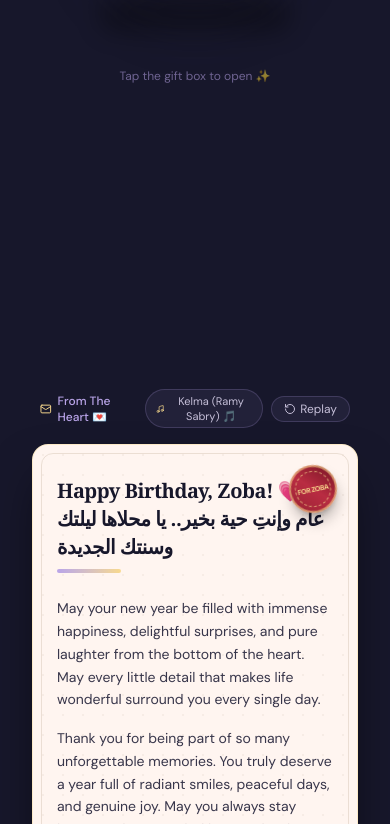
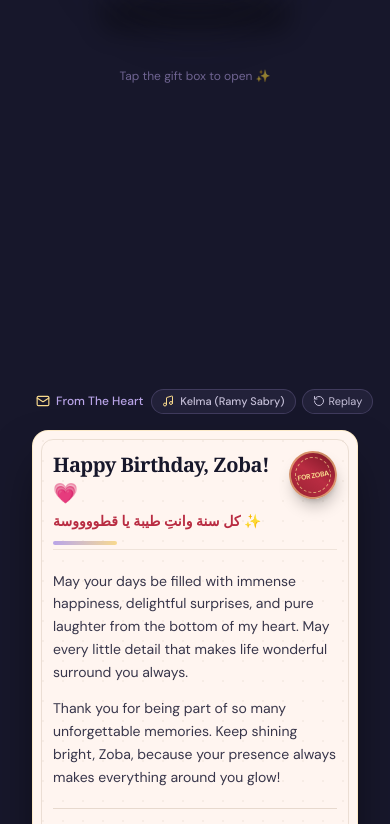
Before and after one commit to Khaledm21/zoba-birthday, a React (Vite) app: page / in a window 390 px wide. Shown: the part 1176-2000 px from the top of the page. Built offline with nearby package versions, Linux system fonts and the light colour scheme; a web font is replaced by a local one.

Commit message:
Optimize mobile letter layout, fix wax seal overlap, remove music emojis and shorten letter text

```diff
--- a/src/components/audio/MusicPlayer.tsx
+++ b/src/components/audio/MusicPlayer.tsx
@@ -163,7 +163,7 @@ export const MusicPlayer: React.FC = () => {
           <div className="flex items-center justify-between pb-2.5 border-b border-[#B9A4E8]/20 mb-3">
             <div className="flex items-center gap-2 text-xs font-bold text-[#FFF5F0]">
               <Sparkles className="w-3.5 h-3.5 text-[#F8D98D]" />
-              <span>Zoba's Birthday Playlist 🎵</span>
+              <span>Zoba's Birthday Playlist</span>
             </div>
             <button
               onClick={() => setShowPlaylistModal(false)}
--- a/src/components/gallery/BirthdayCelebration.tsx
+++ b/src/components/gallery/BirthdayCelebration.tsx
@@ -274,7 +274,7 @@ export const BirthdayCelebration: React.FC<BirthdayCelebrationProps> = ({
           }`}
         >
           <Music className="w-4 h-4 text-[#F8D98D]" />
-          <span>Kelma (Ramy Sabry) 🎵</span>
+          <span>Kelma (Ramy Sabry)</span>
         </button>
 
         {/* Virtual Hug Across the Miles Button */}
--- a/src/components/gallery/PersonalLetterCard.tsx
+++ b/src/components/gallery/PersonalLetterCard.tsx
@@ -63,14 +63,14 @@ export const PersonalLetterCard: React.FC<PersonalLetterCardProps> = ({ onContin
 
   return (
     <div className="relative w-full max-w-2xl mx-auto py-6 px-4 flex flex-col items-center">
-      {/* Top Action Toolbar (Skip / Replay / Music) */}
-      <div className="w-full flex items-center justify-between mb-4 px-2 text-xs">
-        <span className="text-[#B9A4E8] flex items-center gap-1.5 font-medium">
-          <Mail className="w-3.5 h-3.5 text-[#F8D98D]" />
-          <span>{t.letter.badge}</span>
+      {/* Top Action Toolbar (From The Heart / Song Switcher / Skip-Replay) */}
+      <div className="w-full flex items-center justify-between mb-4 px-1 gap-2 text-xs">
+        <span className="text-[#B9A4E8] flex items-center gap-1.5 font-medium shrink-0">
+          <Mail className="w-3.5 h-3.5 text-[#F8D98D] shrink-0" />
+          <span className="whitespace-nowrap">{t.letter.badge}</span>
         </span>
 
-        <div className="flex items-center gap-2">
+        <div className="flex items-center gap-1.5 sm:gap-2 shrink-0">
           {/* Song Switcher for this section: Kelma - Ramy Sabry */}
           <button
             onClick={() => {
@@ -80,21 +80,21 @@ export const PersonalLetterCard: React.FC<PersonalLetterCardProps> = ({ onContin
                 selectTrack(1); // Song 2: Kelma - Ramy Sabry
               }
             }}
-            className={`px-2.5 py-1 rounded-full border flex items-center gap-1.5 transition-all text-[11px] ${
+            className={`px-2.5 py-1 rounded-full border flex items-center gap-1.5 transition-all text-[11px] whitespace-nowrap cursor-pointer ${
               currentTrackIndex === 1 && isPlaying
                 ? 'bg-[#F8D98D]/20 text-[#F8D98D] border-[#F8D98D]/50'
                 : 'bg-[#222139] text-[#C5BFD8] hover:text-[#FFF5F0] border-[#B9A4E8]/20'
             }`}
             title="Play Kelma - Ramy Sabry"
           >
-            <Music className="w-3 h-3 text-[#F8D98D]" />
-            <span>Kelma (Ramy Sabry) 🎵</span>
+            <Music className="w-3 h-3 text-[#F8D98D] shrink-0" />
+            <span className="font-medium">Kelma (Ramy Sabry)</span>
           </button>
 
           {!isSkipped && revealedParagraphs < letterData.paragraphs.length + 2 && (
             <button
               onClick={handleSkip}
-              className="px-3 py-1 rounded-full bg-[#222139] hover:bg-[#B9A4E8]/20 text-[#F8D98D] border border-[#F8D98D]/30 flex items-center gap-1 transition-all duration-200"
+              className="px-2.5 py-1 rounded-full bg-[#222139] hover:bg-[#B9A4E8]/20 text-[#F8D98D] border border-[#F8D98D]/30 flex items-center gap-1 transition-all duration-200 text-[11px] whitespace-nowrap cursor-pointer"
             >
               <FastForward className="w-3 h-3" />
               <span>{t.letter.skip}</span>
@@ -104,7 +104,7 @@ export const PersonalLetterCard: React.FC<PersonalLetterCardProps> = ({ onContin
           {(isSkipped || revealedParagraphs >= letterData.paragraphs.length + 2) && (
             <button
               onClick={handleReplay}
-              className="px-3 py-1 rounded-full bg-[#222139] hover:bg-[#B9A4E8]/20 text-[#C5BFD8] border border-[#B9A4E8]/20 flex items-center gap-1 transition-all duration-200"
+              className="px-2.5 py-1 rounded-full bg-[#222139] hover:bg-[#B9A4E8]/20 text-[#C5BFD8] border border-[#B9A4E8]/20 flex items-center gap-1 transition-all duration-200 text-[11px] whitespace-nowrap cursor-pointer"
             >
               <RotateCcw className="w-3 h-3" />
               <span>{t.letter.replay}</span>
@@ -114,51 +114,54 @@ export const PersonalLetterCard: React.FC<PersonalLetterCardProps> = ({ onContin
       </div>
 
       {/* Realistic Paper Card Container */}
-      <div className="relative w-full bg-[#FFF5F0] text-[#17172B] rounded-2xl sm:rounded-3xl p-6 sm:p-10 shadow-2xl shadow-black/60 border border-[#F8D98D]/40 transition-all duration-500 overflow-hidden">
+      <div className="relative w-full bg-[#FFF5F0] text-[#17172B] rounded-2xl sm:rounded-3xl p-5 sm:p-9 shadow-2xl shadow-black/60 border border-[#F8D98D]/40 transition-all duration-500 overflow-hidden">
         {/* Paper texture overlay and subtle vintage border */}
         <div className="absolute inset-0 bg-[radial-gradient(#d8c7b8_1px,transparent_1px)] [background-size:20px_20px] opacity-20 pointer-events-none" />
         <div className="absolute inset-2 sm:inset-3 border border-[#d8c7b8]/50 rounded-xl pointer-events-none" />
 
-        {/* Wax Seal Badge on top right */}
-        <div className="absolute top-5 right-5 sm:top-6 sm:right-6 w-12 h-12 sm:w-14 sm:h-14 rounded-full bg-gradient-to-tr from-[#992233] via-[#b92c42] to-[#771524] shadow-lg shadow-black/30 border-2 border-[#F8D98D]/60 flex items-center justify-center rotate-[-12deg] z-20">
-          <div className="w-9 h-9 sm:w-11 sm:h-11 rounded-full border border-dashed border-[#F8D98D]/70 flex items-center justify-center text-center">
-            <span className="text-[7px] sm:text-[8px] font-bold tracking-tighter text-[#F8D98D] leading-none uppercase">
-              {t.letter.waxSeal}
-            </span>
-          </div>
-        </div>
+        {/* Letter Content */}
+        <div className="relative z-10 flex flex-col space-y-5">
+          {/* Header Row: Title & Dedication on Left + Wax Seal on Right in Dedicated Space */}
+          <div className="flex items-start justify-between gap-3 pb-1 border-b border-[#d8c7b8]/40">
+            <div
+              className={`flex-1 min-w-0 transition-all duration-700 ${
+                revealedParagraphs >= 1 ? 'opacity-100 translate-y-0' : 'opacity-0 translate-y-4'
+              }`}
+            >
+              <h2 className="text-xl sm:text-2xl font-bold font-serif text-[#17172B] tracking-tight">
+                {getGreeting()}
+              </h2>
+              <p className="text-sm sm:text-base font-bold text-[#b92c42] mt-1 font-serif">
+                كل سنة وانتِ طيبة يا قطووووسة ✨
+              </p>
+              <div className="w-16 h-1 bg-gradient-to-r from-[#B9A4E8] to-[#F8D98D] rounded-full mt-2.5" />
+            </div>
 
-        {/* Letter Content */}
-        <div className="relative z-10 flex flex-col space-y-6 pt-2">
-          {/* Greeting */}
-          <div
-            dir="auto"
-            className={`transition-all duration-700 ${
-              revealedParagraphs >= 1 ? 'opacity-100 translate-y-0' : 'opacity-0 translate-y-4'
-            }`}
-          >
-            <h2 className="text-xl sm:text-2xl font-bold font-serif text-[#17172B] tracking-tight">
-              {getGreeting()}
-            </h2>
-            <div className="w-16 h-1 bg-gradient-to-r from-[#B9A4E8] to-[#F8D98D] rounded-full mt-2" />
+            {/* Wax Seal Badge - Guaranteed NEVER to overlap because of flexbox layout */}
+            <div className="shrink-0 w-12 h-12 sm:w-14 sm:h-14 rounded-full bg-gradient-to-tr from-[#992233] via-[#b92c42] to-[#771524] shadow-lg shadow-black/25 border-2 border-[#F8D98D]/60 flex items-center justify-center rotate-[-10deg] select-none">
+              <div className="w-9 h-9 sm:w-11 sm:h-11 rounded-full border border-dashed border-[#F8D98D]/70 flex items-center justify-center text-center">
+                <span className="text-[7px] sm:text-[8px] font-bold tracking-tighter text-[#F8D98D] leading-none uppercase">
+                  {t.letter.waxSeal}
+                </span>
+              </div>
+            </div>
           </div>
 
-          {/* Letter Body Paragraphs */}
-          <div className="space-y-4 text-sm sm:text-base leading-relaxed text-[#222139]/90 font-normal">
+          {/* Letter Body Paragraphs (Reduced & concise) */}
+          <div className="space-y-3.5 text-sm sm:text-base leading-relaxed text-[#222139]/90 font-normal">
             {letterData.paragraphs.map((p, idx) => {
               const isVisible = isSkipped || revealedParagraphs >= idx + 2;
 
               return (
                 <div
                   key={idx}
-                  dir="auto"
                   className={`transition-all duration-700 ease-out ${
                     isVisible
                       ? 'opacity-100 translate-y-0'
                       : 'opacity-0 translate-y-4 pointer-events-none h-0 overflow-hidden'
                   }`}
                 >
-                  <p dir="auto">{p.ar}</p>
+                  <p>{p.ar}</p>
                 </div>
               );
             })}
@@ -166,17 +169,16 @@ export const PersonalLetterCard: React.FC<PersonalLetterCardProps> = ({ onContin
 
           {/* Closing & Warm Signature */}
           <div
-            dir="auto"
-            className={`pt-4 border-t border-[#d8c7b8]/60 flex flex-col gap-1 transition-all duration-700 ${
+            className={`pt-3 border-t border-[#d8c7b8]/60 flex flex-col gap-1 transition-all duration-700 ${
               isSkipped || revealedParagraphs >= letterData.paragraphs.length + 2
                 ? 'opacity-100 translate-y-0'
                 : 'opacity-0 translate-y-4'
             }`}
           >
-            <p className="text-base sm:text-lg font-bold font-serif text-[#17172B]">
+            <p className="text-sm sm:text-base font-semibold font-serif text-[#17172B]">
               {getClosing()}
             </p>
-            <p className="text-xs text-[#222139]/60 font-medium mt-1">
+            <p className="text-xs text-[#222139]/60 font-medium mt-0.5">
               {letterData.signature.ar}
             </p>
           </div>
--- a/src/data/letter.ts
+++ b/src/data/letter.ts
@@ -2,29 +2,25 @@ import type { LetterContent } from '../types';
 
 export const letterData: LetterContent = {
   greeting: {
-    en: 'Happy Birthday, Zoba! 💗 كل عام وإنتِ حية بخير.. يا محلاها ليلتك وسنتك الجديدة',
-    ar: 'Happy Birthday, Zoba! 💗 كل عام وإنتِ حية بخير.. يا محلاها ليلتك وسنتك الجديدة',
+    en: 'Happy Birthday, Zoba! 💗',
+    ar: 'Happy Birthday, Zoba! 💗',
   },
   paragraphs: [
     {
-      en: 'May your new year be filled with immense happiness, delightful surprises, and pure laughter from the bottom of the heart. May every little detail that makes life wonderful surround you every single day.',
-      ar: 'May your new year be filled with immense happiness, delightful surprises, and pure laughter from the bottom of the heart. May every little detail that makes life wonderful surround you every single day.',
+      en: 'May your days be filled with immense happiness, delightful surprises, and pure laughter from the bottom of my heart. May every little detail that makes life wonderful surround you always.',
+      ar: 'May your days be filled with immense happiness, delightful surprises, and pure laughter from the bottom of my heart. May every little detail that makes life wonderful surround you always.',
     },
     {
-      en: 'Thank you for being part of so many unforgettable memories. You truly deserve a year full of radiant smiles, peaceful days, and genuine joy. May you always stay happy and surrounded by people who appreciate the pure kindness of your soul and the beauty of your presence.',
-      ar: 'Thank you for being part of so many unforgettable memories. You truly deserve a year full of radiant smiles, peaceful days, and genuine joy. May you always stay happy and surrounded by people who appreciate the pure kindness of your soul and the beauty of your presence.',
-    },
-    {
-      en: 'You deserve a year as wonderful as you are, packed with beautiful moments and boundless success. Keep shining bright, Zoba, because your presence always makes everything around you glow!',
-      ar: 'You deserve a year as wonderful as you are, packed with beautiful moments and boundless success. Keep shining bright, Zoba, because your presence always makes everything around you glow!',
+      en: 'Thank you for being part of so many unforgettable memories. Keep shining bright, Zoba, because your presence always makes everything around you glow!',
+      ar: 'Thank you for being part of so many unforgettable memories. Keep shining bright, Zoba, because your presence always makes everything around you glow!',
     },
   ],
   closing: {
-    en: 'Happy Birthday, Zoba! ✨ No matter the distance, you’re always in my thoughts... Miss you so much, وكل سنة وانتي طيبة يا قطوسة 💗',
-    ar: 'Happy Birthday, Zoba! ✨ No matter the distance, you’re always in my thoughts... Miss you so much, وكل سنة وانتي طيبة يا قطوسة 💗',
+    en: 'No matter the distance, you’re always in my thoughts... Miss you so much!',
+    ar: 'No matter the distance, you’re always in my thoughts... Miss you so much!',
   },
   signature: {
-    en: 'With lots of love, gratitude & warmest wishes, Always 💫',
-    ar: 'With lots of love, gratitude & warmest wishes, Always 💫',
+    en: 'With lots of love & warmest wishes, Always 💫',
+    ar: 'With lots of love & warmest wishes, Always 💫',
   },
 };
--- a/src/i18n/translations.ts
+++ b/src/i18n/translations.ts
@@ -123,16 +123,16 @@ const unifiedTranslation: TranslationDictionary = {
     scrollHint: 'Scroll gently to begin the journey',
   },
   gift: {
-    badge: 'A Gift From The Heart 🎁',
+    badge: 'A Gift From The Heart',
     title: 'Something Special Awaits',
     hint: 'Tap the gift box to open ✨',
     revealedTitle: 'Happy Birthday, Zoba! 💖',
     revealedText: 'Something very special is waiting for you…',
-    openLetterBtn: 'Read Your Letter 💌',
+    openLetterBtn: 'Open Your Letter ✨',
     recloseBtn: 'Close Box',
   },
   letter: {
-    badge: 'From The Heart 💌',
+    badge: 'From The Heart',
     title: 'A Special Letter for Zoba',
     waxSeal: 'FOR ZOBA',
     skip: 'Read Full Letter',
@@ -198,7 +198,7 @@ const unifiedTranslation: TranslationDictionary = {
     mute: 'Mute',
     unmute: 'Unmute',
     synthesizedLabel: 'Acoustic Melody',
-    trackTitle: 'Zoba’s Playlist 🎵',
+    trackTitle: 'Zoba’s Playlist',
   },
   languageSwitcher: {
     en: 'English',
--- a/src/sections/HeroSection.tsx
+++ b/src/sections/HeroSection.tsx
@@ -67,7 +67,7 @@ export const HeroSection: React.FC<HeroSectionProps> = ({ onStartSurprise }) =>
 
         <div className="flex items-center gap-2 text-xs text-[#C5BFD8]/70 mt-1">
           <Music className="w-3.5 h-3.5 text-[#F8D98D]" />
-          <span>Kol Sana Wenta Albi 🎵</span>
+          <span>Kol Sana Wenta Albi</span>
         </div>
 
         <span className="text-xs text-[#C5BFD8]/70 flex items-center gap-1.5 mt-2 animate-bounce">
```
